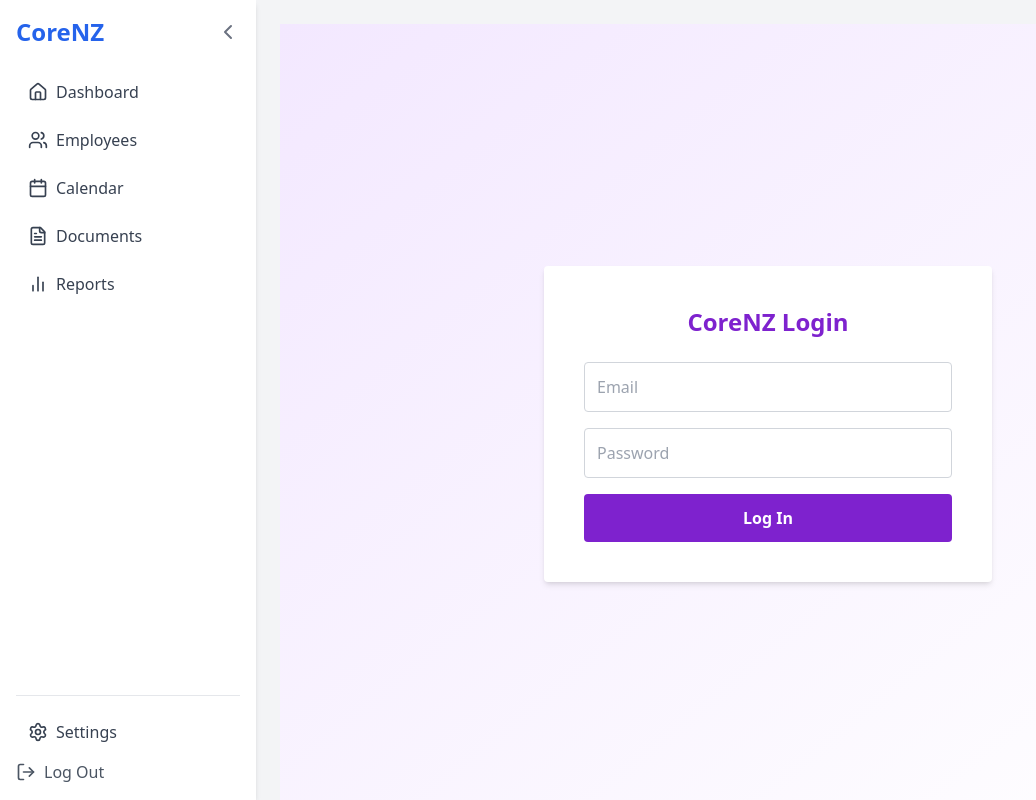
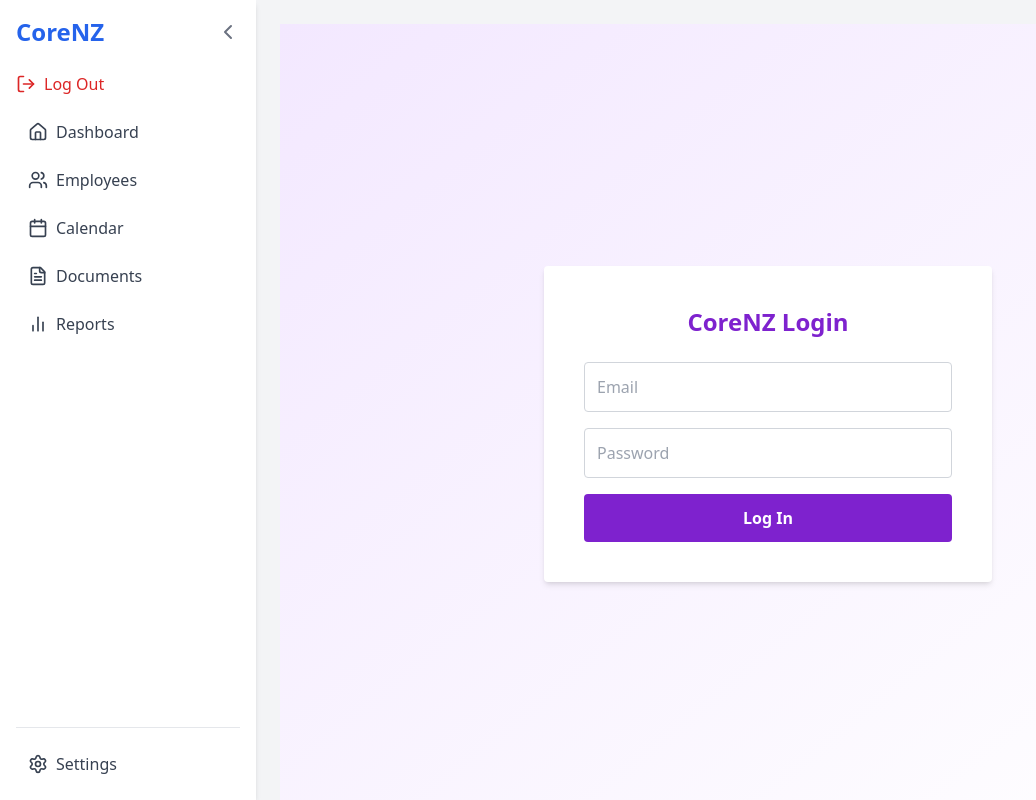
Before and after one commit to VacationReady/corenz-frontend, a Next.js app: page / in a window 1280 px wide. Shown: the whole page, without its empty margins (0-1036 px from the left). Built offline with nearby package versions, Linux system fonts and the light colour scheme; no server answers.

Commit message:
➕ Added Reports link and top-left Logout to sidebar

```diff
--- a/components/Sidebar.tsx
+++ b/components/Sidebar.tsx
@@ -45,6 +45,10 @@ export default function Sidebar() {
             {collapsed ? <Menu /> : <ChevronLeft />}
           </button>
         </div>
+        <button className="flex items-center text-red-600 hover:text-red-800 mb-4">
+          <LogOut className="w-5 h-5 mr-2" />
+          {!collapsed && 'Log Out'}
+        </button>
         <nav className="flex flex-col space-y-2">
           <SidebarLink href="/dashboard" label="Dashboard" icon={Home} isCollapsed={collapsed} />
           <SidebarLink href="/employees" label="Employees" icon={Users} isCollapsed={collapsed} />
@@ -55,10 +59,6 @@ export default function Sidebar() {
       </div>
       <div className="border-t pt-4">
         <SidebarLink href="/settings" label="Settings" icon={Settings} isCollapsed={collapsed} />
-        <button className="flex items-center text-gray-600 mt-2 hover:text-red-600">
-          <LogOut className="w-5 h-5 mr-2" />
-          {!collapsed && 'Log Out'}
-        </button>
       </div>
     </aside>
   )
```
